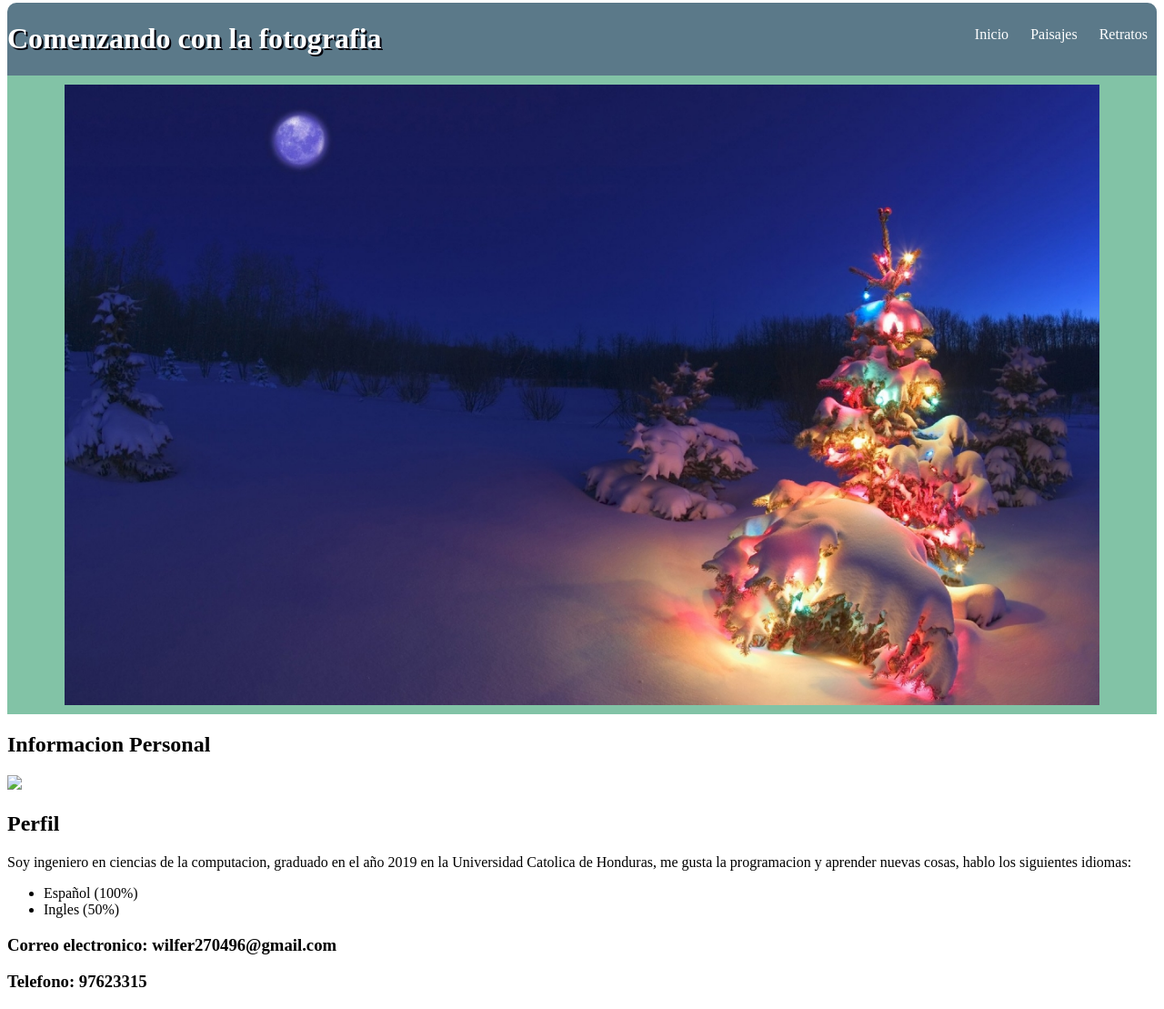
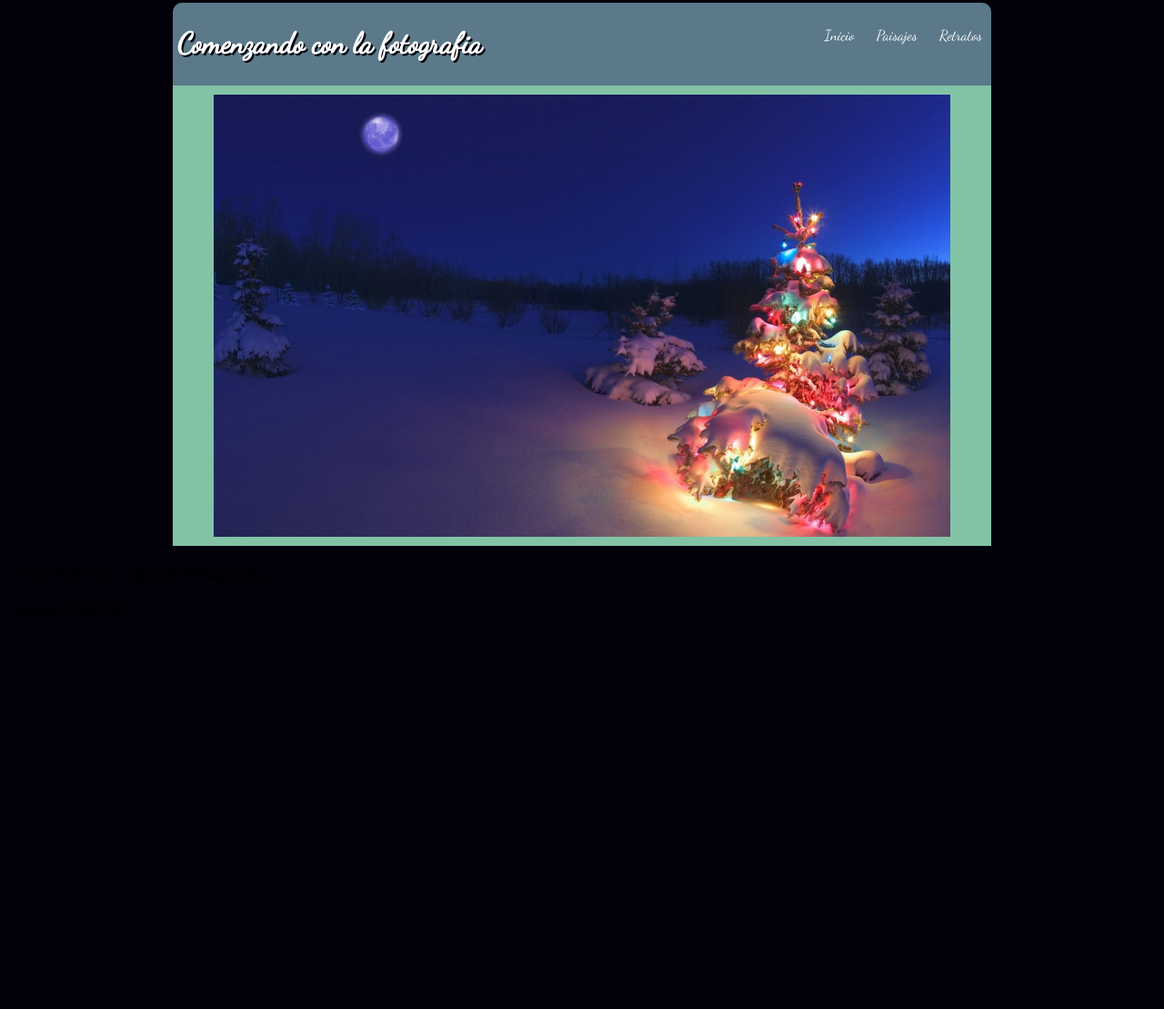
Before and after one commit to wilfer27/ProyectoCSS, a plain HTML site: page index.html in a window 1280 px wide. Shown: the part 5-1114 px from the top of the page at 91% size. After the commit the page ends 800 px from the top, so only its background shows below. Drawn offline with Linux system fonts and the light colour scheme.

Commit message:
version2

```diff
--- a/css/estilo.css
+++ b/css/estilo.css
@@ -1,13 +1,25 @@
+body{
+    font-family: "Dancing Script";
+    background-color: #02010a;
+}
+#contenido{
+    width: 900px;
+    margin: 0 auto;
+}
 header{
     background-color: #5b7989;
     border-radius: 10px 10px 0 0;
     color: #FFF;
     position: relative;
+
 }
 
 header h1{
     text-shadow : 2px 2px #02010a ;
     display: inline-block;
+    padding: 5px;
+
+
 }
 header nav{
     display: inline-block;
--- a/index.html
+++ b/index.html
@@ -7,7 +7,10 @@
     <meta name="description" content="Hoja de Vida">
     <meta name="keywords" content="Curriculum, Wilmer, Ingeniero, Computacion, Sistemas, Informatica, Honduras">
     <meta name="viewport" content="width=device-width, user-scalable=no">
+    <link href='https://fonts.googleapis.com/css?family=Dancing Script' rel='stylesheet'>
     <link rel="stylesheet" href="css/estilo.css">
+
+
 
 
 
@@ -15,6 +18,10 @@
 </head>
 
 <body>
+
+
+
+    <div id="contenido">
 
         <header>
             <h1>Comenzando con la fotografia</h1>
@@ -27,36 +34,24 @@
             </nav>
 
         </header>
-
-
         <section id="imagencentral">
 
-        <img src="img/central.jpg" >
+            <img src="img/central.jpg">
 
         </section>
 
 
-    <section>
+        <section id="imagensecundaria">
 
 
-        <h2>Informacion Personal</h2>
-        <img src="IMG/mifoto.jpg">
+
 
         </section>
 
-    <section>
+    </div>
 
-        <p>
-            <h2>Perfil</h2>
-            Soy ingeniero en ciencias de la computacion, graduado en el año 2019 en la Universidad Catolica de Honduras,
-            me gusta la programacion y aprender nuevas cosas, hablo los siguientes idiomas:
-            <ul>
-                <li>Español (100%)</li>
-                <li>Ingles (50%)</li>
-            </ul>
-        </p>
 
-    </section>
+
 
 
     <footer>
```
Lines whose indentation alone changed are shown as unchanged.
